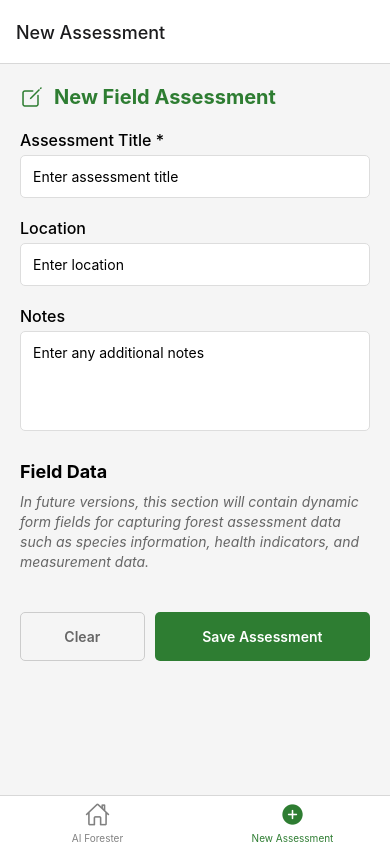
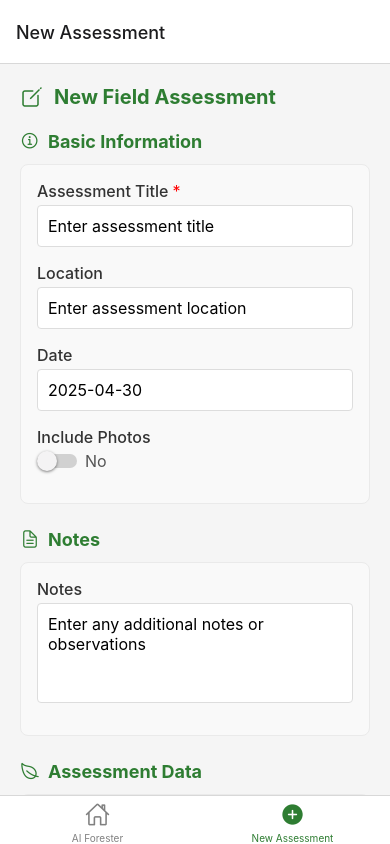
Before and after one commit to davidbeleznay/ai-forester-clean, a React Native app: screen /NewForm in a window 390 px wide. Built offline with nearby package versions, Linux system fonts and the light colour scheme.

Commit message:
Update NewFormScreen to use form components

```diff
--- a/screens/forms/NewFormScreen.js
+++ b/screens/forms/NewFormScreen.js
@@ -4,23 +4,41 @@ import {
   Text,
   StyleSheet,
   ScrollView,
-  TextInput,
   TouchableOpacity,
   Alert,
   KeyboardAvoidingView,
   Platform
 } from 'react-native';
-import AsyncStorage from '@react-native-async-storage/async-storage';
 import { Ionicons } from '@expo/vector-icons';
+
+// Import components and utilities
+import FormField from '../../components/forms/FormField';
+import FormSection from '../../components/forms/FormSection';
+import { saveFormToStorage } from '../../utils/formUtils';
 
 /**
  * Screen for creating new assessment forms
  */
 const NewFormScreen = ({ navigation }) => {
   // Form state
-  const [formTitle, setFormTitle] = useState('');
-  const [location, setLocation] = useState('');
-  const [notes, setNotes] = useState('');
+  const [formData, setFormData] = useState({
+    title: '',
+    location: '',
+    notes: '',
+    date: new Date().toISOString().split('T')[0],
+    hasPhotos: false,
+    // We'll add more fields in future iterations
+  });
+
+  /**
+   * Update a single form field
+   */
+  const updateField = (fieldName, value) => {
+    setFormData({
+      ...formData,
+      [fieldName]: value
+    });
+  };
 
   /**
    * Save the form data to AsyncStorage
@@ -28,26 +46,19 @@ const NewFormScreen = ({ navigation }) => {
   const saveForm = async () => {
     try {
       // Validate form data
-      if (!formTitle.trim()) {
+      if (!formData.title.trim()) {
         Alert.alert('Error', 'Please enter a form title');
         return;
       }
 
-      // Create form data object
-      const formData = {
-        title: formTitle.trim(),
-        location: location.trim(),
-        notes: notes.trim(),
+      // Add metadata before saving
+      const formToSave = {
+        ...formData,
         createdAt: new Date().toISOString(),
-        // We'll add dynamic fields system in the next iteration
-        fields: []
       };
 
-      // Generate unique ID for the form
-      const formId = `form_${Date.now()}`;
-
-      // Save to AsyncStorage
-      await AsyncStorage.setItem(formId, JSON.stringify(formData));
+      // Save using our utility function
+      const formId = await saveFormToStorage(formToSave);
 
       // Show success message
       Alert.alert(
@@ -57,10 +68,14 @@ const NewFormScreen = ({ navigation }) => {
           {
             text: 'OK',
             onPress: () => {
-              // Reset form fields
-              setFormTitle('');
-              setLocation('');
-              setNotes('');
+              // Reset form data
+              setFormData({
+                title: '',
+                location: '',
+                notes: '',
+                date: new Date().toISOString().split('T')[0],
+                hasPhotos: false,
+              });
 
               // In future iterations, we'll navigate to the saved forms screen
               // navigation.navigate('SavedForms');
@@ -87,9 +102,13 @@ const NewFormScreen = ({ navigation }) => {
           text: 'Clear',
           style: 'destructive',
           onPress: () => {
-            setFormTitle('');
-            setLocation('');
-            setNotes('');
+            setFormData({
+              title: '',
+              location: '',
+              notes: '',
+              date: new Date().toISOString().split('T')[0],
+              hasPhotos: false,
+            });
           }
         }
       ]
@@ -109,41 +128,66 @@ const NewFormScreen = ({ navigation }) => {
             <Text style={styles.headerText}>New Field Assessment</Text>
           </View>
 
-          {/* Basic form fields */}
-          <Text style={styles.label}>Assessment Title *</Text>
-          <TextInput
-            style={styles.input}
-            value={formTitle}
-            onChangeText={setFormTitle}
+          {/* Basic form information section */}
+          <FormSection
+            title="Basic Information"
+            icon="information-circle-outline"
+          >
+            <FormField
+              label="Assessment Title"
+              value={formData.title}
+              onChange={(value) => updateField('title', value)}
               placeholder="Enter assessment title"
+              required
             />
 
-          <Text style={styles.label}>Location</Text>
-          <TextInput
-            style={styles.input}
-            value={location}
-            onChangeText={setLocation}
-            placeholder="Enter location"
+            <FormField
+              label="Location"
+              value={formData.location}
+              onChange={(value) => updateField('location', value)}
+              placeholder="Enter assessment location"
             />
 
-          <Text style={styles.label}>Notes</Text>
-          <TextInput
-            style={[styles.input, styles.textArea]}
-            value={notes}
-            onChangeText={setNotes}
-            placeholder="Enter any additional notes"
-            multiline
-            numberOfLines={4}
-            textAlignVertical="top"
+            <FormField
+              label="Date"
+              value={formData.date}
+              onChange={(value) => updateField('date', value)}
+              placeholder="YYYY-MM-DD"
             />
 
+            <FormField
+              type="toggle"
+              label="Include Photos"
+              value={formData.hasPhotos}
+              onChange={(value) => updateField('hasPhotos', value)}
+            />
+          </FormSection>
+
+          {/* Notes section */}
+          <FormSection
+            title="Notes"
+            icon="document-text-outline"
+          >
+            <FormField
+              type="textarea"
+              label="Notes"
+              value={formData.notes}
+              onChange={(value) => updateField('notes', value)}
+              placeholder="Enter any additional notes or observations"
+            />
+          </FormSection>
+
           {/* Future iterations will have dynamic form fields here */}
-          <Text style={styles.sectionTitle}>Field Data</Text>
+          <FormSection
+            title="Assessment Data"
+            icon="leaf-outline"
+          >
             <Text style={styles.infoText}>
               In future versions, this section will contain dynamic form fields for capturing
               forest assessment data such as species information, health indicators, and
               measurement data.
             </Text>
+          </FormSection>
 
           {/* Form actions */}
           <View style={styles.buttonContainer}>
@@ -186,39 +230,16 @@ const styles = StyleSheet.create({
     marginLeft: 10,
     color: '#2E7D32',
   },
-  label: {
-    fontSize: 16,
-    marginBottom: 5,
-    fontWeight: '500',
-  },
-  input: {
-    backgroundColor: 'white',
-    borderRadius: 5,
-    padding: 12,
-    marginBottom: 20,
-    borderWidth: 1,
-    borderColor: '#ddd',
-  },
-  textArea: {
-    height: 100,
-  },
-  sectionTitle: {
-    fontSize: 18,
-    fontWeight: 'bold',
-    marginTop: 10,
-    marginBottom: 10,
-  },
   infoText: {
     color: '#666',
     fontSize: 14,
     lineHeight: 20,
-    marginBottom: 20,
     fontStyle: 'italic',
   },
   buttonContainer: {
     flexDirection: 'row',
     justifyContent: 'space-between',
-    marginTop: 20,
+    marginTop: 30,
   },
   button: {
     borderRadius: 5,
```
Lines whose indentation alone changed are shown as unchanged.
